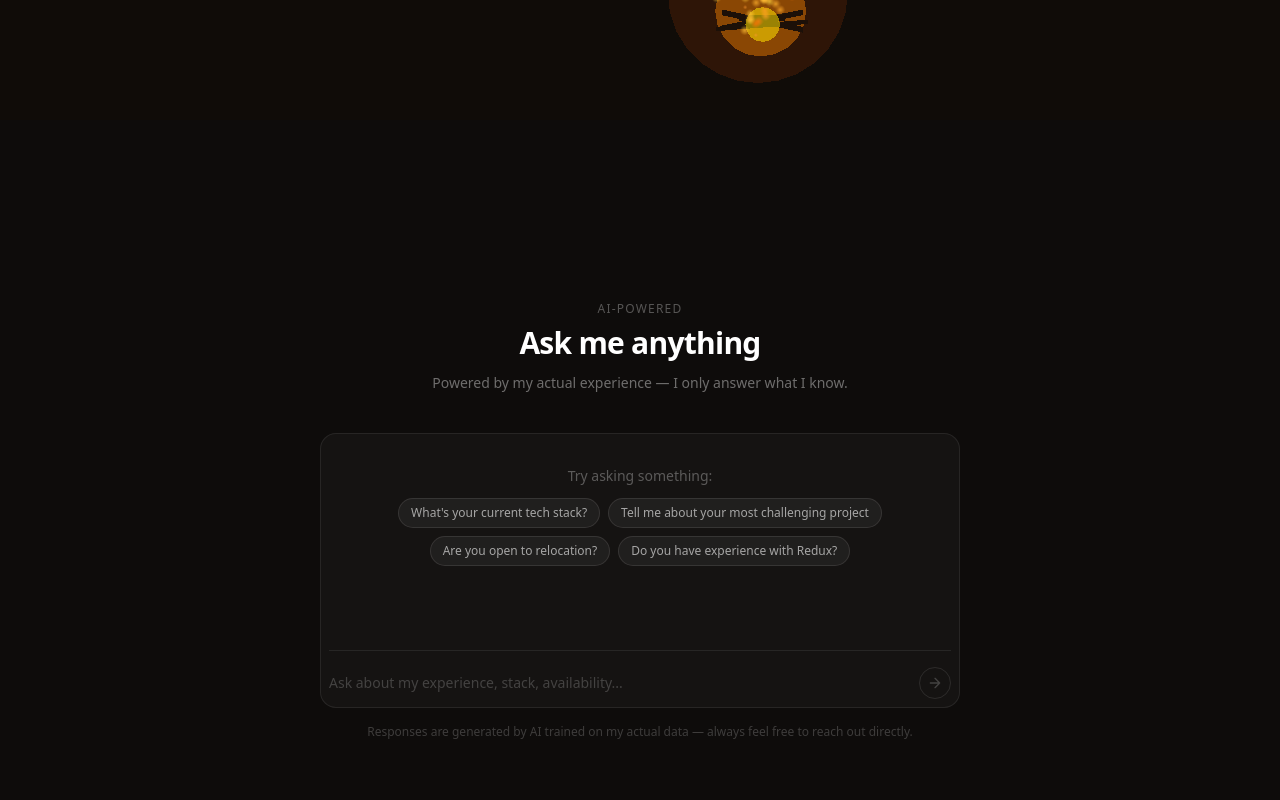
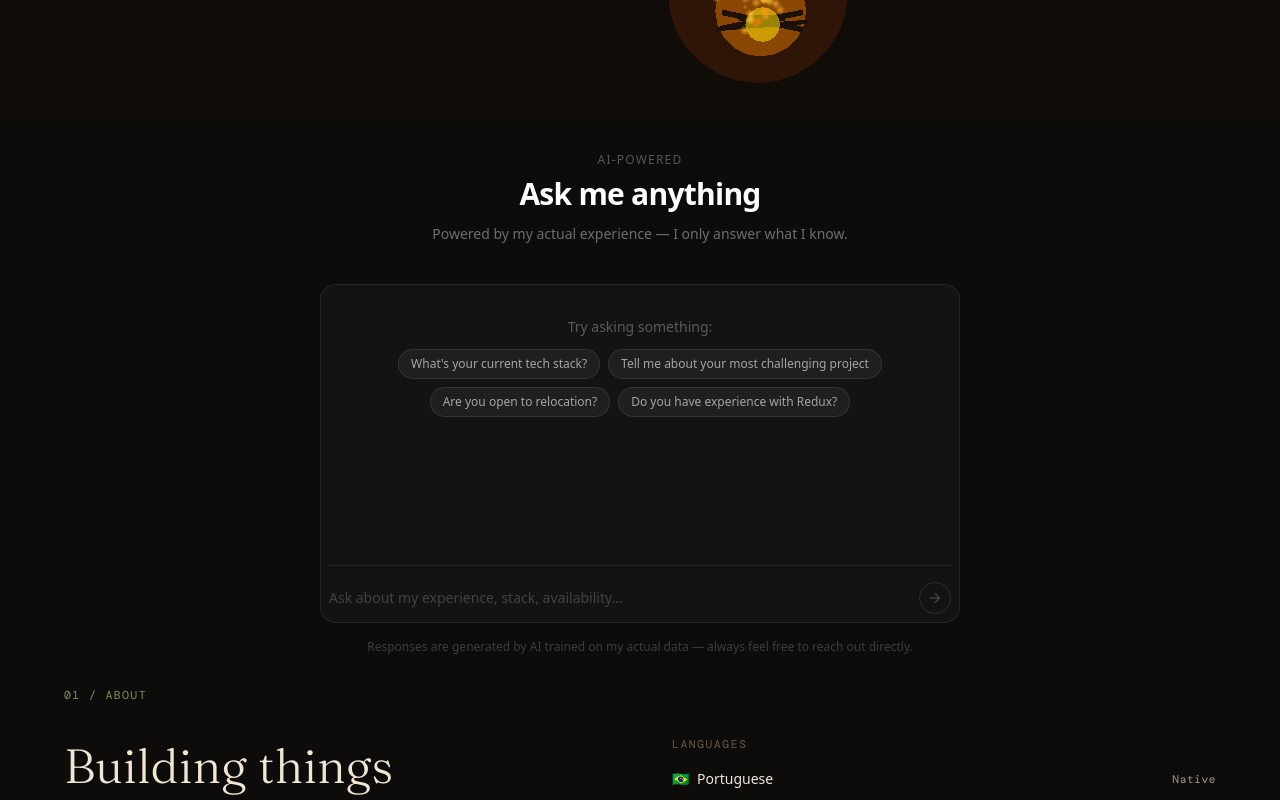
Before and after one commit to leodiman182/portfolio-leodiman-v2, a Next.js app: page / in a window 1280 px wide. Shown: the part 680-1480 px from the top of the page. Built offline with nearby package versions, Linux system fonts and the light colour scheme; a web font is replaced by a local one.

Commit message:
chore: adjust chat section sizing + add dev server launch config

```diff
--- a/src/components/sections/ChatSection.tsx
+++ b/src/components/sections/ChatSection.tsx
@@ -112,7 +112,7 @@ export function ChatSection() {
   return (
     <section
       id="chat"
-      className="relative mx-auto flex min-h-screen w-full max-w-2xl flex-col justify-center px-4 py-8"
+      className="relative mx-auto flex min-h-1/2 w-full max-w-2xl flex-col justify-center px-4 py-8"
     >
       {/* Header */}
       <motion.div
@@ -132,7 +132,7 @@ export function ChatSection() {
       {/* Chat window */}
       <div className="flex flex-col gap-4 rounded-2xl border border-white/8 bg-white/3 p-2">
         {/* Messages */}
-        <div className="flex h-48 flex-col gap-3 overflow-y-auto">
+        <div className="flex h-64 flex-col gap-3 overflow-y-auto">
           <AnimatePresence initial={false}>
             {!started && messages.length === 0 && (
               <motion.div
```
Also changed, not shown: .claude/launch.json (added).
